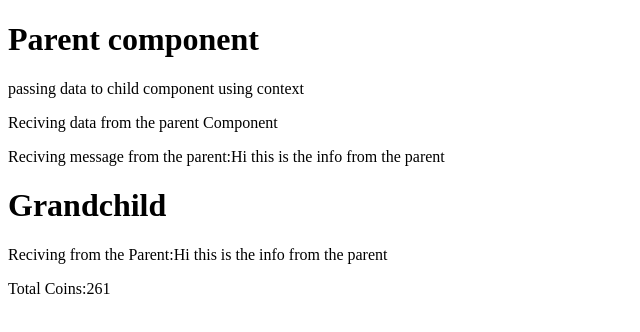
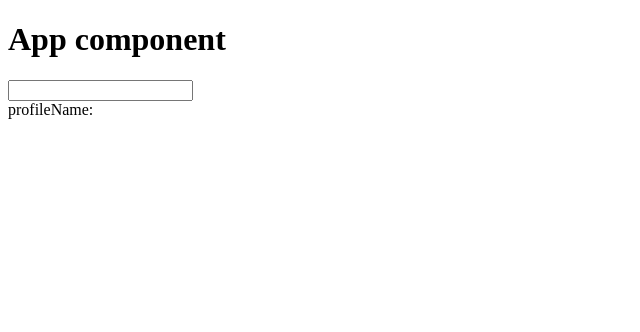
Before and after one commit to KumaranMba/react-exercises, a React (Vite) app: page / in a window 1280 px wide. Shown: the top 332 px of the page, without its empty margins (0-640 px from the left). Built offline with nearby package versions, Linux system fonts and the light colour scheme.

Commit message:
Session task by using context

```diff
--- a/src/App.jsx
+++ b/src/App.jsx
@@ -1,24 +1,19 @@
-import React from 'react';
-import { useState } from 'react';
-import { createContext } from 'react';
-import Children from './Components/Children';
+import React, { createContext, useState } from 'react';
+import Profile from './Components/Profile';
 
-const ValueContext =  createContext();
+const Changename = createContext();
 
 function App() {
-
-  const [info,setInfo] = useState('Hi this is the info from the parent');
-  const[number,setNumber] = useState([,10,25,50,78,98]);
+const [profileName,setProfileName] = useState('');
 
   return (
     <div>
-        <h1>Parent component</h1>
-        <p>passing data to child component using  context</p>
-        <ValueContext.Provider value ={{info,number}}>
-          <Children/>
-        </ValueContext.Provider>
+          <h1>App component</h1>
+          <Changename.Provider value={{profileName, setProfileName}} >
+            <Profile/>
+          </Changename.Provider>
     </div>
   )
 }
 
-export {App as default,ValueContext};
+export {App as default,Changename};
--- a/src/Components/Children.jsx
+++ /dev/null
@@ -1,20 +0,0 @@
-import React from 'react';
-import Grandchild from './Grandchild';
-import { ValueContext } from '../App';
-
-
-function Children() {
-  return (
-    <ValueContext.Consumer>
-      {(data) =>(
-          <div>
-            <p>Reciving data from the parent Component</p>
-            <p>Reciving message from the parent:{data.info}</p>
-            <Grandchild/>
-          </div>
-        )}
-    </ValueContext.Consumer>
-  )
-}
-
-export default Children;
--- a/src/Components/Grandchild.jsx
+++ /dev/null
@@ -1,20 +0,0 @@
-import React, { useContext } from 'react';
-import { ValueContext } from '../App';
-
-function Grandchild() {
-  const {info,number} = useContext(ValueContext);
-  const sum = () =>{
-         return number.reduce((prev,curr)=>(prev+curr),0);
-  }
-
-
-  return (
-    <div>
-        <h1>Grandchild</h1>
-        <p>Reciving from the Parent:{info}</p>
-        <p>Total Coins:{sum()}</p>
-    </div>
-  )
-}
-
-export default Grandchild;
--- /dev/null
+++ b/src/Components/Profile.jsx
@@ -0,0 +1,23 @@
+import React, { useContext } from 'react';
+import { Changename } from '../App';
+
+
+
+function Profile() {
+const {profileName,setProfileName} = useContext(Changename);
+
+let getValue = (e)=>{
+    setProfileName(e.target.value);
+ }
+
+  return (
+    <div>
+
+        <input type="text" id='name' value={profileName} onChange={getValue}></input><br></br>
+        <label htmlFor='name'>profileName:{profileName}</label>
+
+    </div>
+  )
+}
+
+export default Profile;
```
